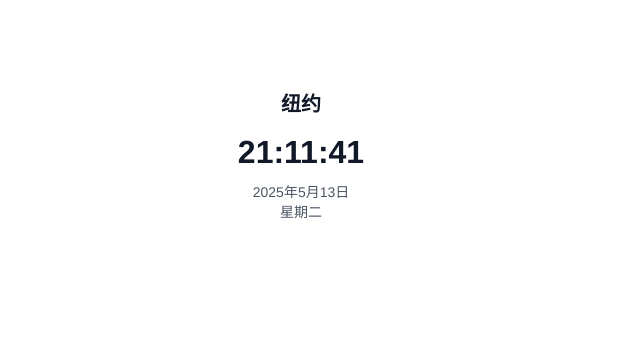
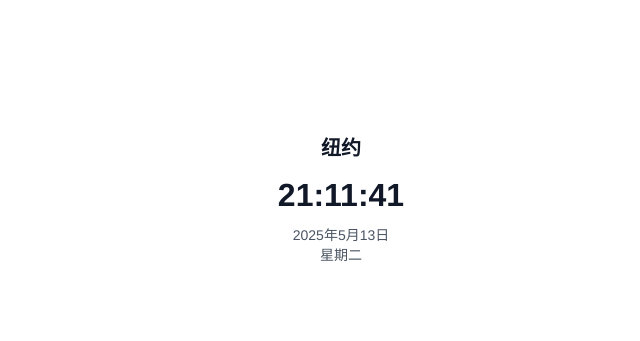
Before and after one commit to collin520/newyorkclock, a plain HTML site: page index.html in a window 1280 px wide. Shown: the part 202-543 px from the top of the page, without its empty margins (339-979 px from the left). Drawn offline with Linux system fonts and the light colour scheme.

Commit message:
Update style.css

```diff
--- a/style.css
+++ b/style.css
@@ -4,35 +4,26 @@ body, html {
   padding: 0;
   height: 100%;
   width: 100%;
-  overflow: hidden;
-  background-color: transparent;
-  font-family: 'Helvetica Neue', Helvetica, Arial, sans-serif;
-  display: flex;
-  justify-content: center;  /* 水平居中 */
-  align-items: center;      /* 垂直居中 */
-}
-
-/* 设置外部容器 */
-.container {
   display: flex;
   justify-content: center;
-  align-items: center;    /* 垂直居中 */
-  width: 100%;
-  height: 100%;
+  align-items: center;
+  background-color: transparent; /* 背景透明 */
+  font-family: 'Helvetica Neue', Helvetica, Arial, sans-serif;
+  overflow: hidden; /* 防止出现滚动条 */
 }
 
 /* 设置时钟卡片的样式 */
 .clock-card {
-  background: transparent;
+  background: transparent; /* 容器背景透明 */
   padding: 30px 40px;
   border-radius: 16px;
-  box-shadow: none;
+  box-shadow: none; /* 去掉阴影，让透明更自然 */
   text-align: center;
-  width: 100%;
-  max-width: 320px;
-  height: 100%;
-  max-height: 220px;
-  overflow: hidden;
+  width: 100%;        /* 宽度自适应 */
+  max-width: 320px;   /* 设置最大宽度 */
+  height: 100%;       /* 高度自适应 */
+  max-height: 220px;  /* 设置最大高度 */
+  overflow: hidden;   /* 防止出现滚动条 */
 }
 
 /* 设置时钟标题的样式 */
```
